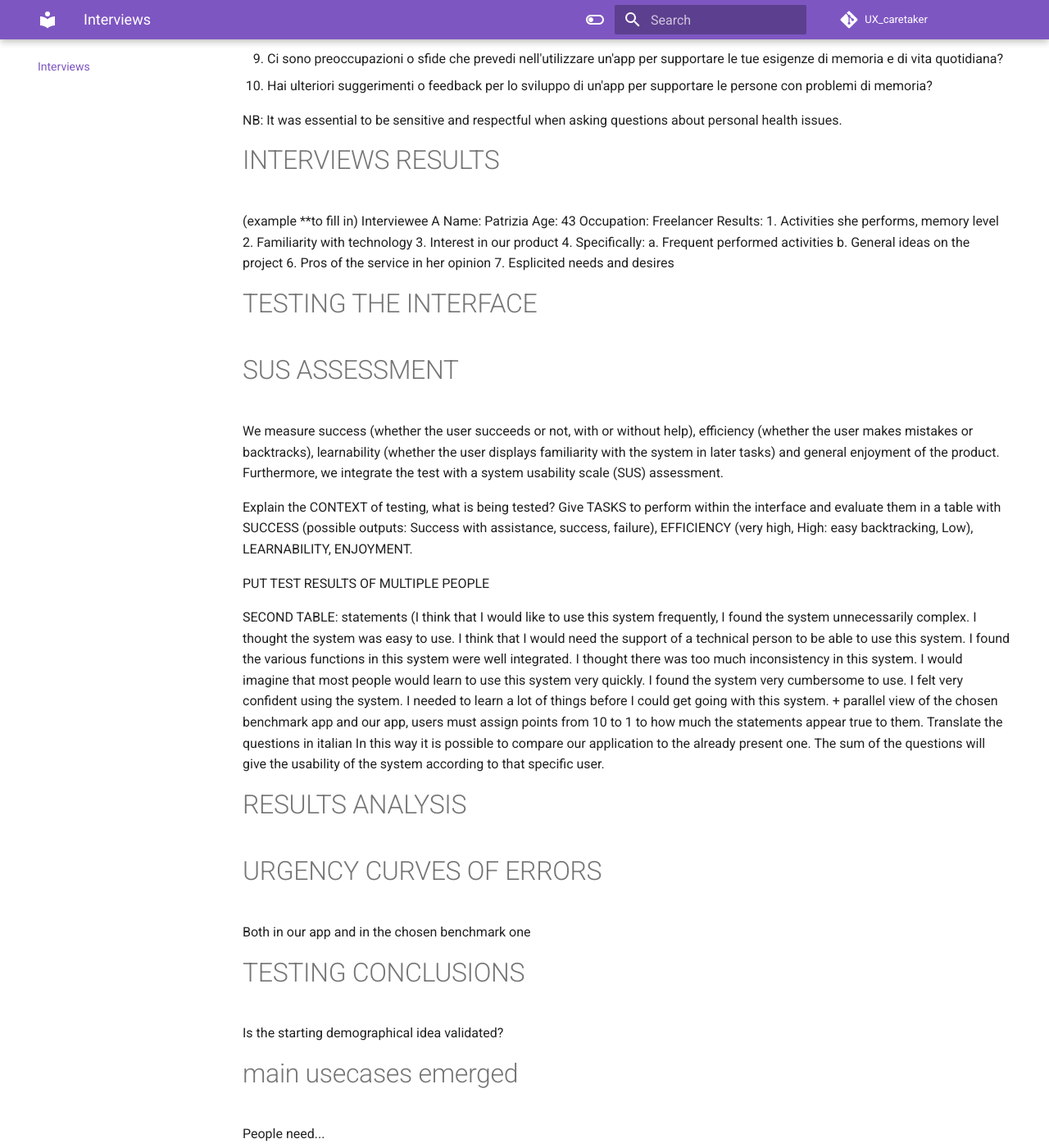
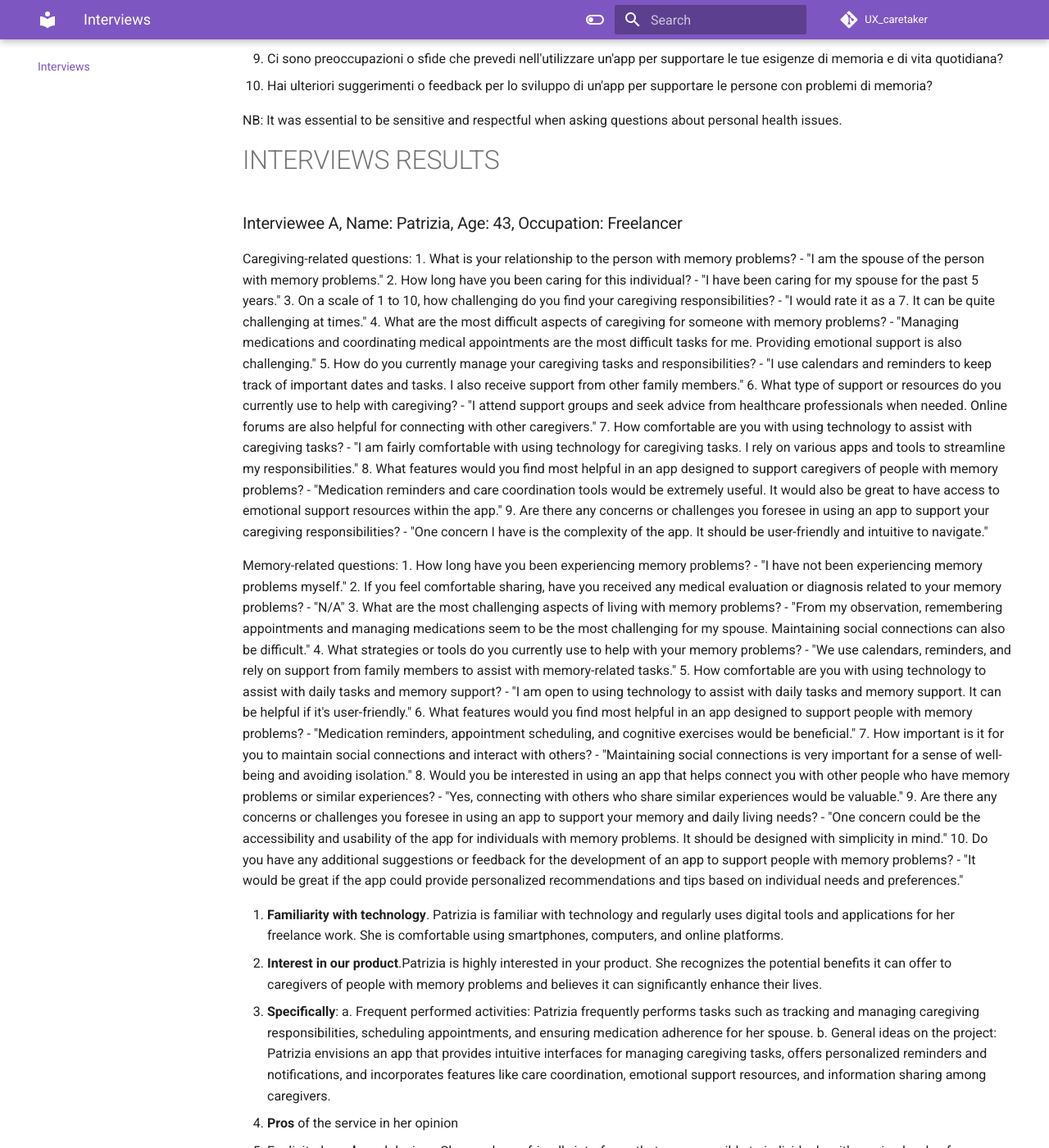
Before and after one commit to teragramgius/GherryPlus, an MkDocs documentation site: the page built from docs/testing.md, in a window 1280 px wide and 1400 px high, scrolled down 2431 px. Shown: the whole window at 82% size. Built offline with MkDocs 1.6.1 and Material for MkDocs 9.7.7, drawn with Linux system fonts in a browser that asks for light colours; comment, search, counter and statistics services are not loaded; the version menu is left out; some of the changed text lies outside the part shown.

Commit message:
Update testing.md

```diff
--- a/docs/testing.md
+++ b/docs/testing.md
@@ -55,20 +55,44 @@ NB: It was essential to be sensitive and respectful when asking questions about
 
 
 # INTERVIEWS RESULTS
-(example **to fill in)
-Interviewee A
-Name: Patrizia
-Age: 43
-Occupation: Freelancer
-Results:
-1. Activities she performs, memory level
-2. Familiarity with technology
-3. Interest in our product
-4. Specifically:
-a. Frequent performed activities
-b. General ideas on the project
-6. Pros of the service in her opinion
-7. Esplicited needs and desires
+
+### Interviewee A, Name: Patrizia, Age: 43, Occupation: Freelancer
+
+Caregiving-related questions:
+1. What is your relationship to the person with memory problems? - "I am the spouse of the person with memory problems."
+2. How long have you been caring for this individual? - "I have been caring for my spouse for the past 5 years."
+3. On a scale of 1 to 10, how challenging do you find your caregiving responsibilities? - "I would rate it as a 7. It can be quite challenging at times."
+4. What are the most difficult aspects of caregiving for someone with memory problems? - "Managing medications and coordinating medical appointments are the most difficult tasks for me. Providing emotional support is also challenging."
+5. How do you currently manage your caregiving tasks and responsibilities? - "I use calendars and reminders to keep track of important dates and tasks. I also receive support from other family members."
+6. What type of support or resources do you currently use to help with caregiving? - "I attend support groups and seek advice from healthcare professionals when needed. Online forums are also helpful for connecting with other caregivers."
+7. How comfortable are you with using technology to assist with caregiving tasks? - "I am fairly comfortable with using technology for caregiving tasks. I rely on various apps and tools to streamline my responsibilities."
+8. What features would you find most helpful in an app designed to support caregivers of people with memory problems? - "Medication reminders and care coordination tools would be extremely useful. It would also be great to have access to emotional support resources within the app."
+9. Are there any concerns or challenges you foresee in using an app to support your caregiving responsibilities? - "One concern I have is the complexity of the app. It should be user-friendly and intuitive to navigate."
+
+Memory-related questions:
+1. How long have you been experiencing memory problems? - "I have not been experiencing memory problems myself."
+2. If you feel comfortable sharing, have you received any medical evaluation or diagnosis related to your memory problems? - "N/A"
+3. What are the most challenging aspects of living with memory problems? - "From my observation, remembering appointments and managing medications seem to be the most challenging for my spouse. Maintaining social connections can also be difficult."
+4. What strategies or tools do you currently use to help with your memory problems? - "We use calendars, reminders, and rely on support from family members to assist with memory-related tasks."
+5. How comfortable are you with using technology to assist with daily tasks and memory support? - "I am open to using technology to assist with daily tasks and memory support. It can be helpful if it's user-friendly."
+6. What features would you find most helpful in an app designed to support people with memory problems? - "Medication reminders, appointment scheduling, and cognitive exercises would be beneficial."
+7. How important is it for you to maintain social connections and interact with others? - "Maintaining social connections is very important for a sense of well-being and avoiding isolation."
+8. Would you be interested in using an app that helps connect you with other people who have memory problems or similar experiences? - "Yes, connecting with others who share similar experiences would be valuable."
+9. Are there any concerns or challenges you foresee in using an app to support your memory and daily living needs? - "One concern could be the accessibility and usability of the app for individuals with memory problems. It should be designed with simplicity in mind."
+10. Do you have any additional suggestions or feedback for the development of an app to support people with memory problems? - "It would be great if the app could provide personalized recommendations and tips based on individual needs and preferences."
+
+1. **Familiarity with technology**. Patrizia is familiar with technology and regularly uses digital tools and applications for her freelance work. She is comfortable using smartphones, computers, and online platforms.
+2. **Interest in our product**.Patrizia is highly interested in your product. She recognizes the potential benefits it can offer to caregivers of people with memory problems and believes it can significantly enhance their lives.
+3. **Specifically**:
+   a. Frequent performed activities: Patrizia frequently performs tasks such as tracking and managing caregiving responsibilities, scheduling appointments, and ensuring medication adherence for her spouse.
+   b. General ideas on the project: Patrizia envisions an app that provides intuitive interfaces for managing caregiving tasks, offers personalized reminders and notifications, and incorporates features like care coordination, emotional support resources, and information sharing among caregivers.
+4. **Pros** of the service in her opinion
+5. Esplicited **needs** and desires. Clear and user-friendly interfaces that are accessible to individuals with varying levels of technological expertise.
+Customizable features to accommodate different caregiving situations and individual preferences.
+Integration with existing calendars, reminders, and communication tools to streamline caregiving tasks.
+Access to a supportive community or forum where caregivers can connect, share experiences, and seek advice. Regular updates and improvements to ensure the app remains relevant and effective in meeting caregivers' evolving needs.
+
+
 # TESTING THE INTERFACE
 # SUS ASSESSMENT
 We measure success (whether the user succeeds or not, with or without help), efficiency
@@ -80,7 +104,7 @@ Explain the CONTEXT of testing, what is being tested?
 Give TASKS to perform within the interface and evaluate them in a table with SUCCESS (possible outputs: Success with
 assistance, success, failure), EFFICIENCY (very high, High: easy backtracking, Low), LEARNABILITY, ENJOYMENT.
 
-PUT TEST RESULTS OF MULTIPLE PEOPLE
+
 
 SECOND TABLE: statements (I think that I would like to use this
 system frequently, I found the system unnecessarily
```
